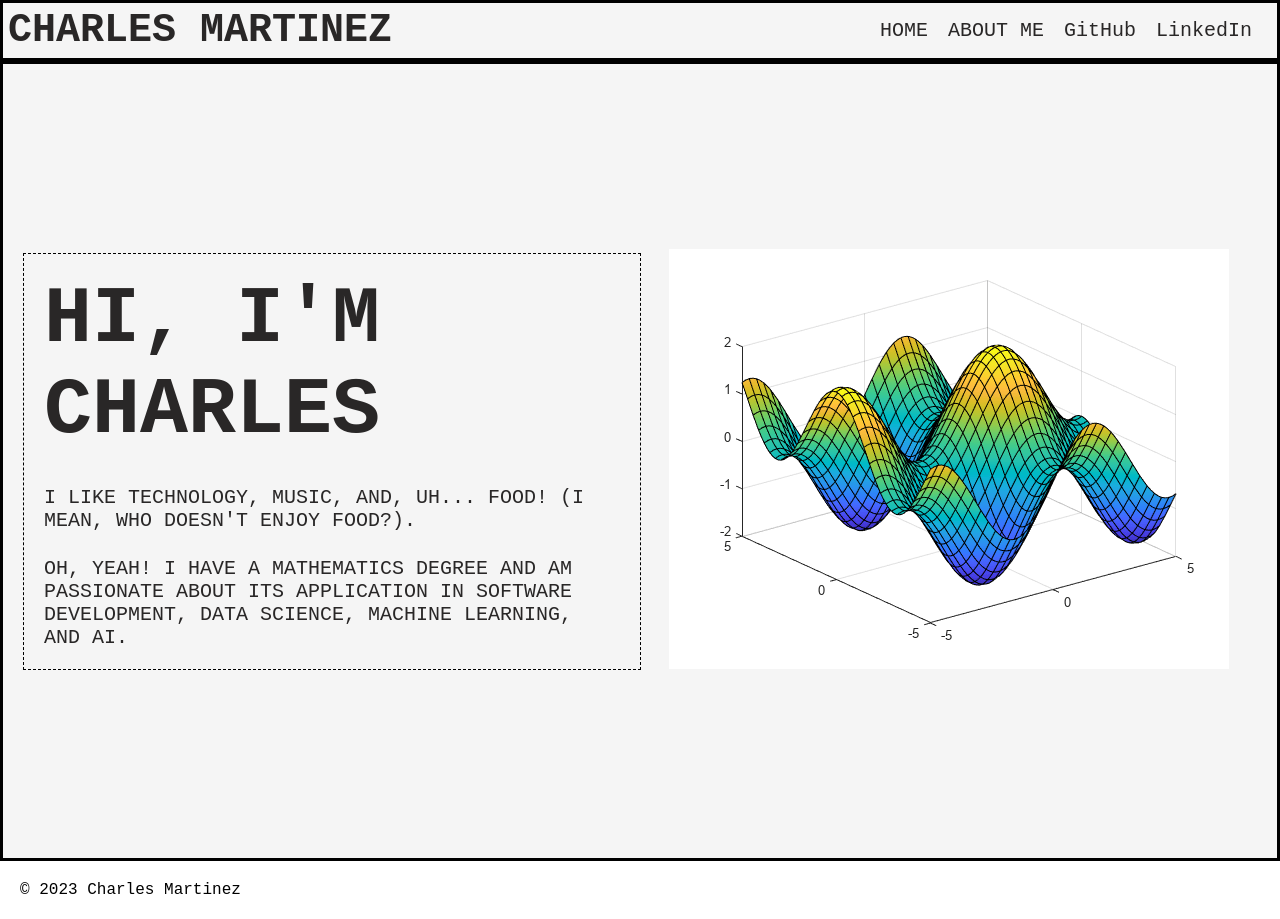
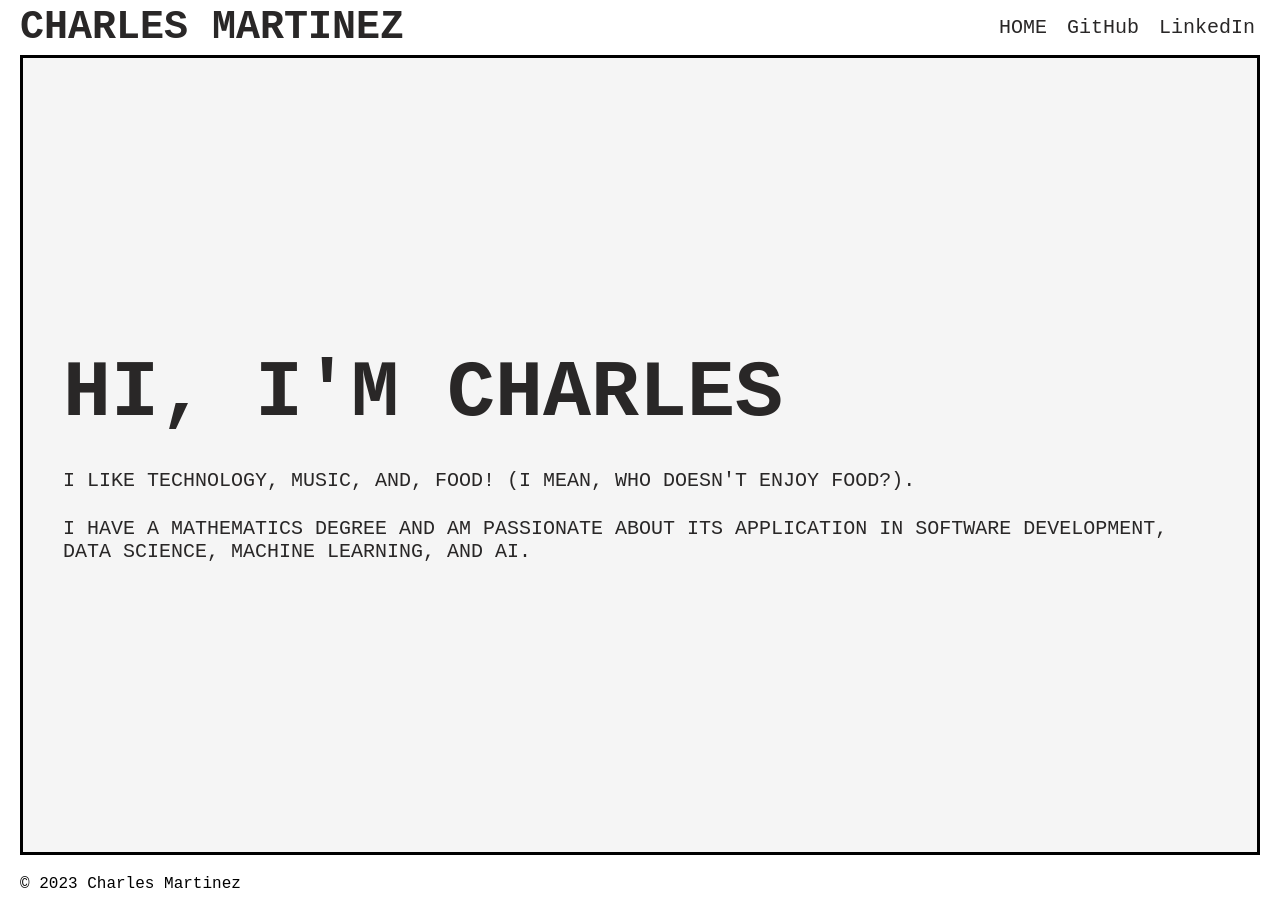
Before and after one commit to charlmaths/Personal_Landing_Page, a plain HTML site: page index.html in a window 1280 px wide. Drawn offline with Linux system fonts and the light colour scheme.

Commit message:
Updated CSS and HTML

```diff
--- a/index.html
+++ b/index.html
@@ -14,7 +14,6 @@
         <nav>
           <ul>
             <li><a href="index.html">HOME</a></li>
-            <li><a href="#">ABOUT ME</a></li>
             <li><a href="https://github.com/charlmaths/" target="_blank">GitHub</a></li>
             <li><a href="https://www.linkedin.com/in/charles-martinez-4503881aa/" target="_blank">LinkedIn</a></li>
           </ul>
@@ -26,13 +25,8 @@
       <main class="main-container">
         <div class="introduction">
           <h1> Hi, I'm Charles </h1>
-          <p>I like technology, music, and, uh... food! (I mean, who doesn't enjoy food?).</p>
-          <p>Oh, Yeah! I have a mathematics degree and am passionate about its
-            application in software development, data science, machine learning, and AI.</p>
-        </div>
-        <div class="main-image">
-          <!-- <h1>SURFACE PLOT</h1> -->
-          <img src="images/SPLOT.png">
+          <p>I like technology, music, and, food! (I mean, who doesn't enjoy food?).</p>
+          <p>I have a mathematics degree and am passionate about its application in software development, data science, machine learning, and AI.</p>
         </div>
       </main>
 
--- a/styles.css
+++ b/styles.css
@@ -29,9 +29,9 @@ a {
 /* ##### HEADER ###### */
 
 .header-container {
-  border: 3px solid black;  /* For debugging */
+  /* border: 3px solid black;  For debugging */
   color: rgb(41, 39, 39);
-  background: whitesmoke;
+  /* background: whitesmoke; */
   display: flex;
   justify-content: space-between;
   align-items: center;
@@ -42,6 +42,7 @@ a {
   /* border: 1px solid black;  For debugging */
   margin: 0;
   font-size: 40px;
+  margin-left: 15px;
 }
 
 .header-container nav ul {
@@ -72,11 +73,14 @@ a {
   align-items: center;
   padding: 20px;
   min-height: 100vh;
+  min-width: 50vh;
+  margin-left: 20px;
+  margin-right: 20px;
 }
 
 
 .main-container .introduction {
-  border: 1px dashed black;  /* For debugging */
+  /* border: 1px dashed black;  For debugging */
   flex: 1;
   padding: 20px;
 }
@@ -112,7 +116,7 @@ a {
 /* ##### Footer ##### */
 
 .footer {
-    border: 1px solid black;  /* For debugging */
+    /* border: 1px solid black;  For debugging */
     color: rgb(41, 39, 39);
     background: whitesmoke;
     display: flex;
```
